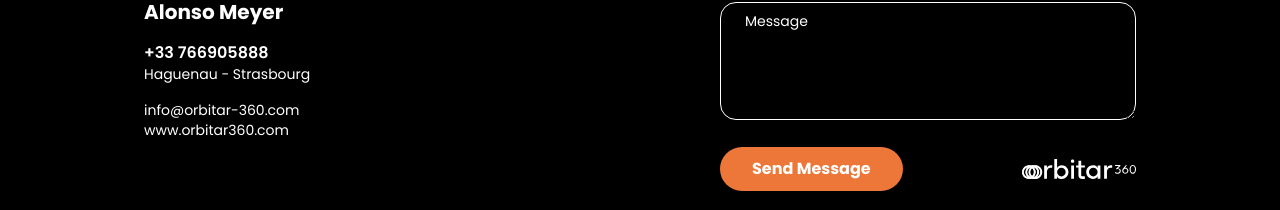
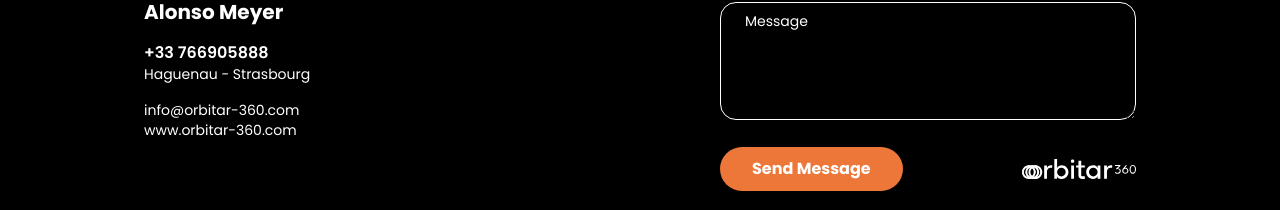
Before and after one commit to marianoariassoy/orbitar360, a Next.js app: page /contact in a window 1280 px wide. Shown: the part 710-920 px from the top of the page. Built offline with nearby package versions, Linux system fonts and the light colour scheme.

Commit message:
first commit

```diff
--- a/app/contact/page.tsx
+++ b/app/contact/page.tsx
@@ -40,12 +40,12 @@ const Contact = () => {
                   </a>
                 </span>
                 <a
-                  href="http://www.orbitar360.com"
+                  href="https://www.orbitar360.com"
                   target="_blank"
                   rel="noopener noreferrer"
                   className="hover:underline underline-offset-4 "
                 >
-                  www.orbitar360.com
+                  www.orbitar-360.com
                 </a>
               </div>
             </div>
```
